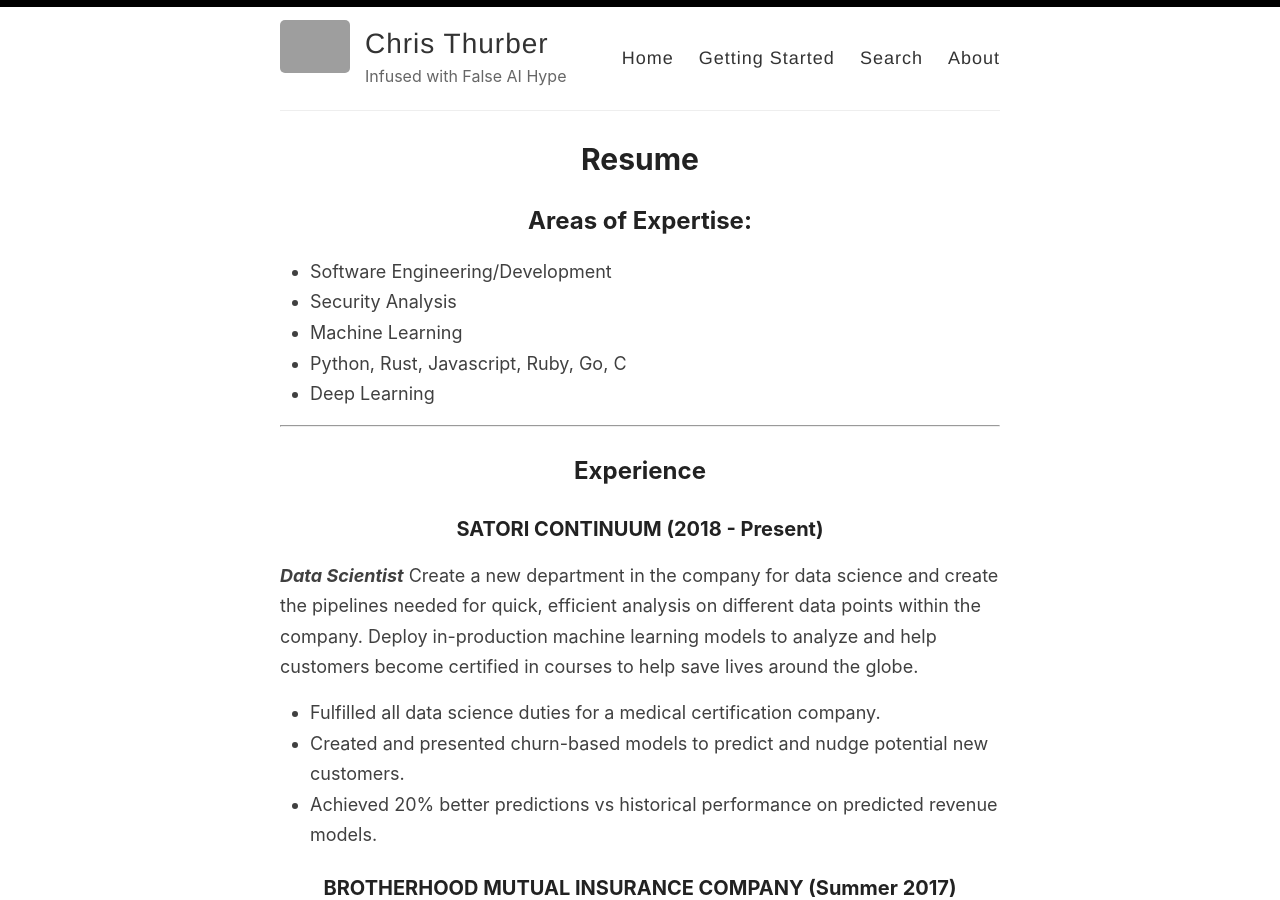
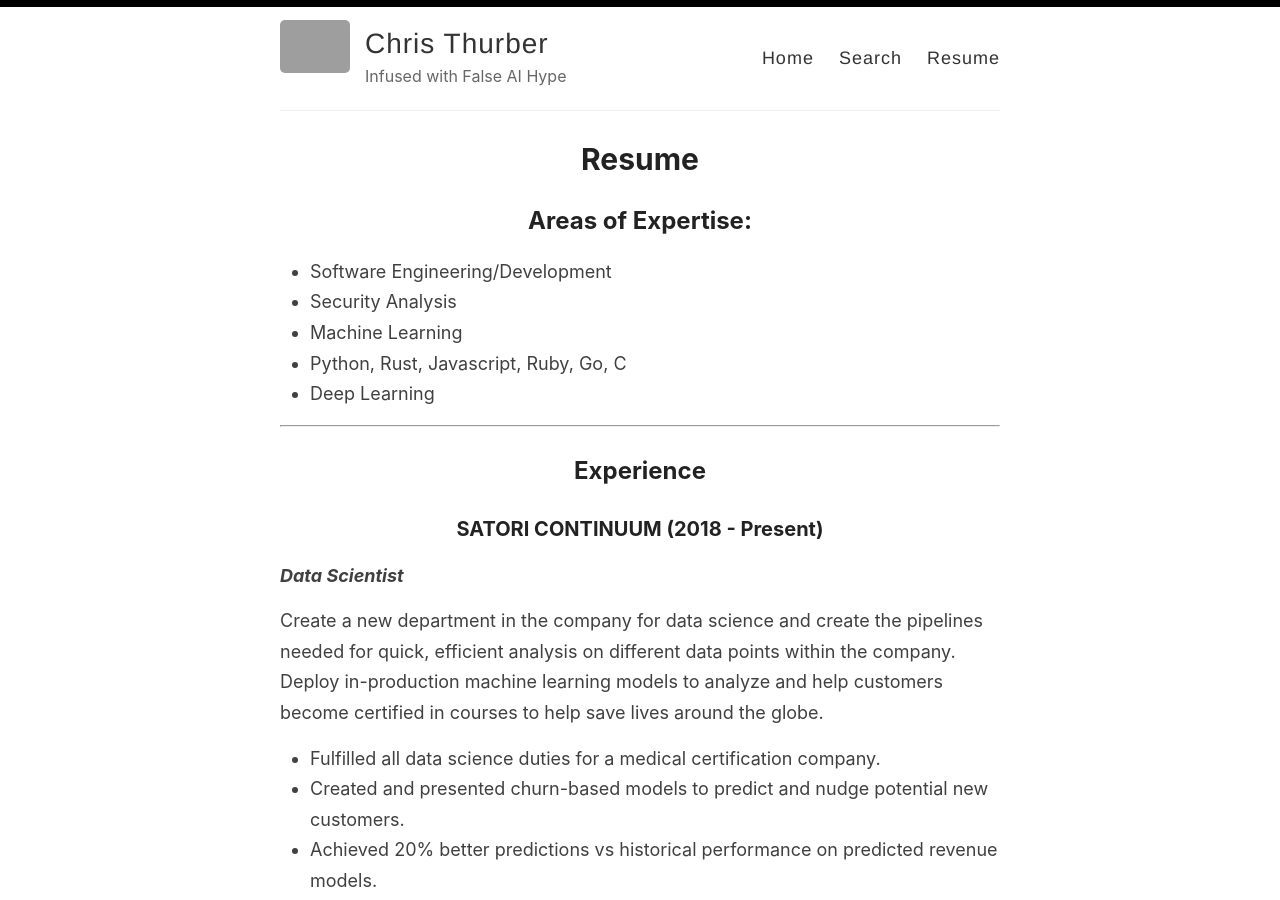
Before and after one commit to skiman6010/skiman6010.github.io, a Jekyll site: the page built from _pages/resume.md, in a window 1280 px wide and 900 px high. Built offline with Jekyll 4.4.1, drawn with Linux system fonts in a browser that asks for light colours; grey boxes are pictures that could not be loaded.

Commit message:
Update nav and fix formatting for resume.

```diff
--- a/_layouts/default.html
+++ b/_layouts/default.html
@@ -28,9 +28,8 @@
 
             <nav>
               <a href="{{ site.baseurl }}/">Home</a>
-              <a href="{{ site.baseurl }}/getting-started">Getting Started</a>
               <a href="{{ site.baseurl }}/search">Search</a>
-              <a href="{{ site.baseurl }}/about">About</a>
+              <a href="{{ site.baseurl }}/resume">Resume</a>
             </nav>
           </header>
         </div>
--- a/_pages/resume.md
+++ b/_pages/resume.md
@@ -18,6 +18,7 @@ permalink: /resume/
 
 ### SATORI CONTINUUM (2018 - Present)
 ***Data Scientist***
+
 Create a new department in the company for data science and create the pipelines needed for quick, efficient analysis on different data points within the company. Deploy in-production machine learning models to analyze and help customers become certified in courses to help save lives around the globe.
 - Fulfilled all data science duties for a medical certification company.
 - Created and presented churn-based models to predict and nudge potential new customers.
@@ -25,10 +26,12 @@ Create a new department in the company for data science and create the pipelines
 
 ### BROTHERHOOD MUTUAL INSURANCE COMPANY (Summer 2017)
 ***Assistant Data Specialist Intern***
+
 Worked as an enterprise data specialist who pulled and worked on large amounts of enterprise-level data. Built solutions in SQL and deployed solutions inside of SSIS packages. Implemented new algorithms to optimize previous codebases.
 
 ### JW SPECIALTIES LTD (2013 - 2017)
 ***Senior IT Specialist***
+
 Support the business by troubleshooting technological innovation problems to ensure a seamless transition for the clients. Deliverables include providing excellent IT service that ensured client satisfaction.
 - Loading SKU’s for items on sale for a national account client
 - Providing networking capabilities for the business
```
